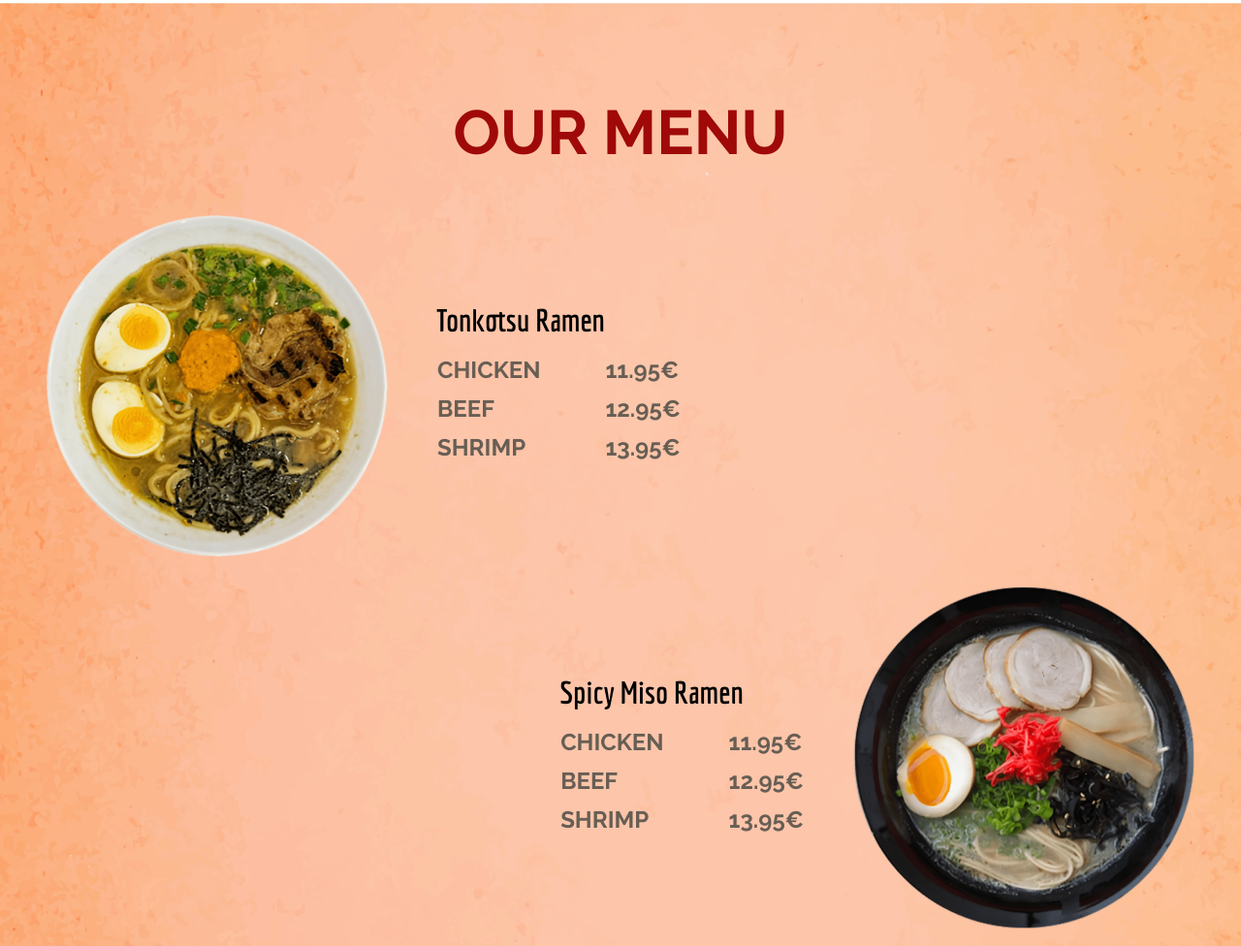
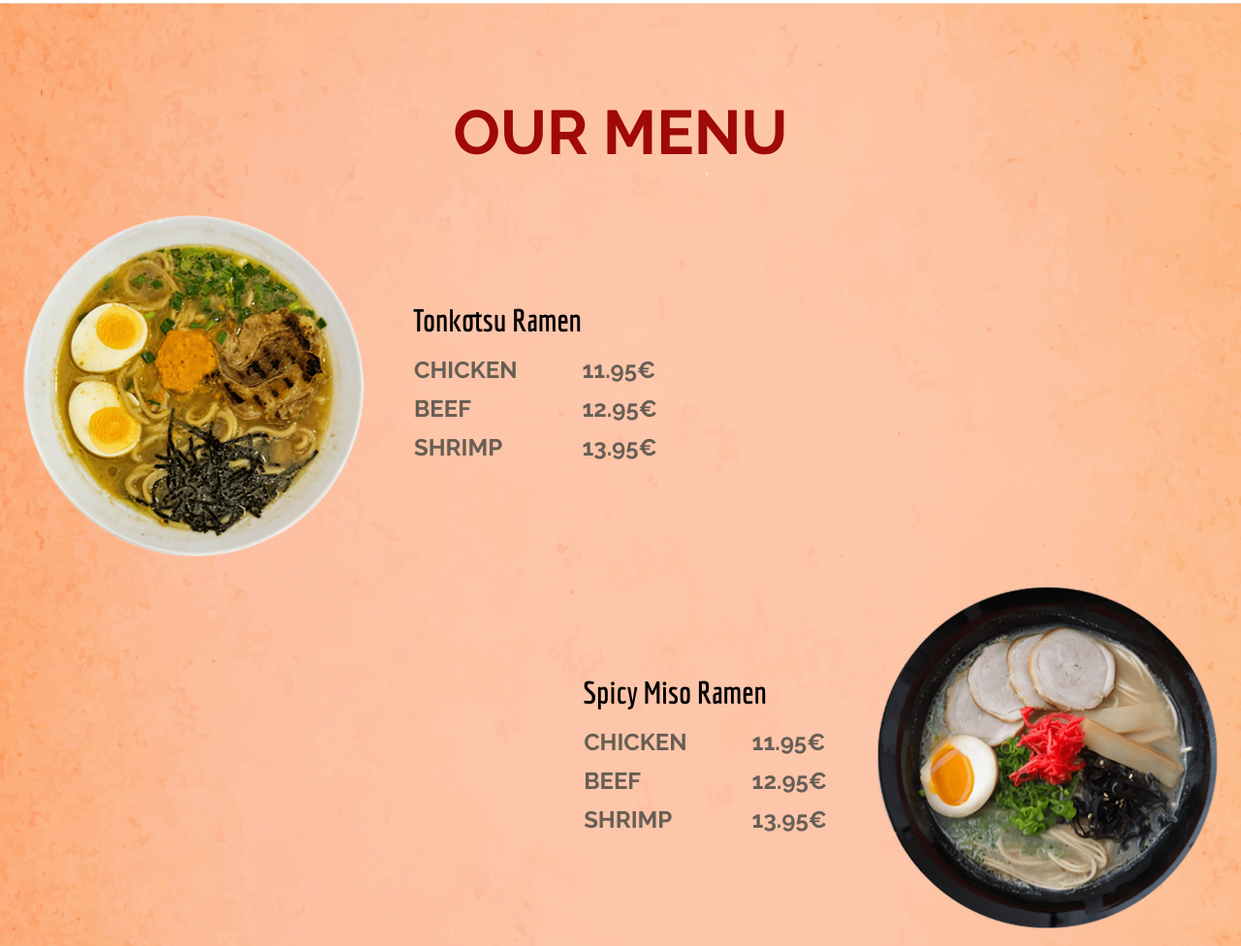
Before and after one commit to MarcoHelgeDev/sakura-ramen-website, a plain HTML site: page index.html in a window 1280 px wide. Shown: the part 1296-2272 px from the top of the page at 97% size. Drawn offline with Linux system fonts and the light colour scheme.

Commit message:
fix: our-menu-pic margin (desktop)

```diff
--- a/style.css
+++ b/style.css
@@ -386,11 +386,11 @@ footer {
   }
 
   .our-menu-pic-right {
-    margin-left: 24px;
+    margin-right: 0;
   }
 
   .our-menu-pic {
-    margin-right: 24px;
+    margin-left: 0;
   }
 
   .adress {
```
